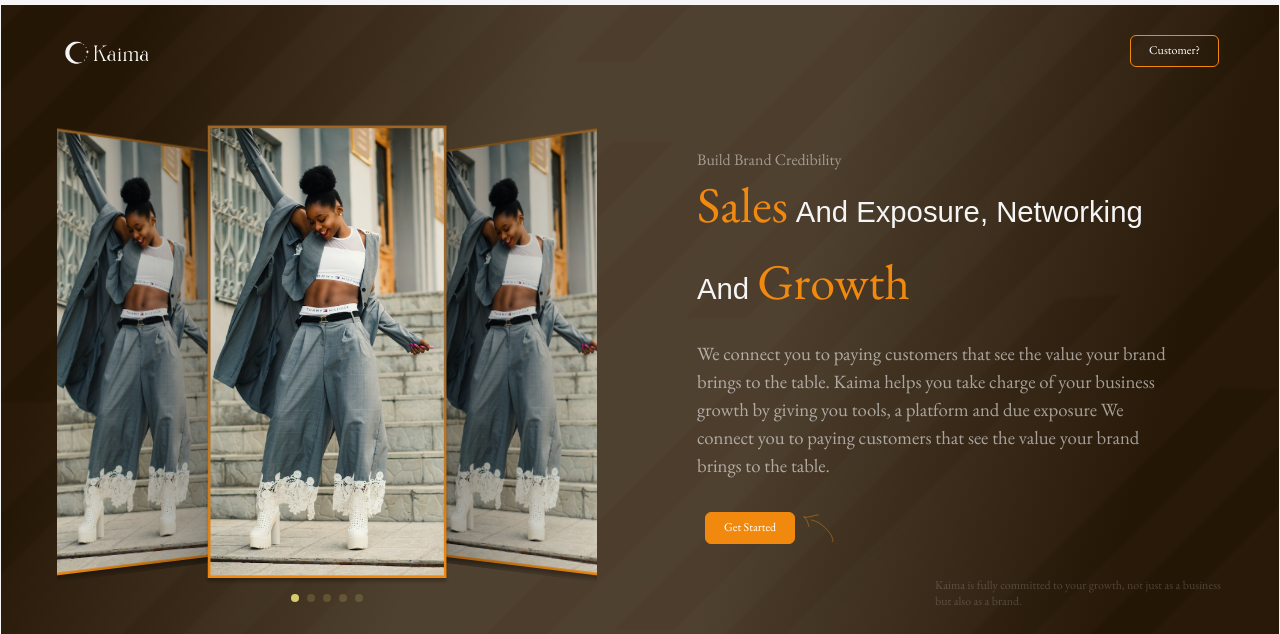
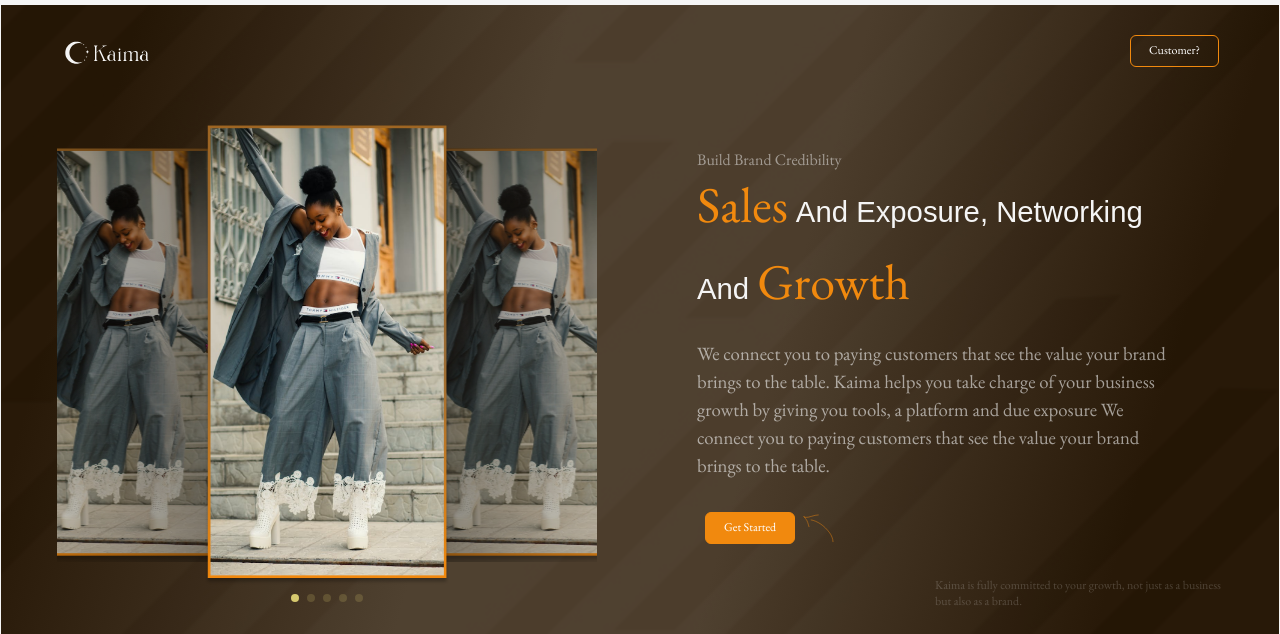
Before and after one commit to Miragold12/kaima, a Next.js app: page /brand in a window 1280 px wide. Shown: the part 1700-2334 px from the top of the page. Built offline with nearby package versions, Linux system fonts and the light colour scheme; a web font is replaced by a local one.

Commit message:
hello workd

```diff
--- a/src/assets/styles/index.scss
+++ b/src/assets/styles/index.scss
@@ -210,3 +210,8 @@ text-align: center;
 }
 
 }
+
+.swiper-slide-next, .swiper-slide-prev{
+	transform: scale(0.9) !important;
+	opacity: 0.8 !important;
+}
--- a/src/components/Navbar.jsx
+++ b/src/components/Navbar.jsx
@@ -59,8 +59,8 @@ const Navbar = ({ toggle, active }) => {
 	function handleCTO() {
 		let { pathname } = router;
 
-		console.log(pathname);
-		if (pathname === '/brand') router.push('/');
+		console.log(pathname === '/brand');
+		if (pathname === '/brand') return router.push('/');
 		router.push('/brand');
 	}
 
```
